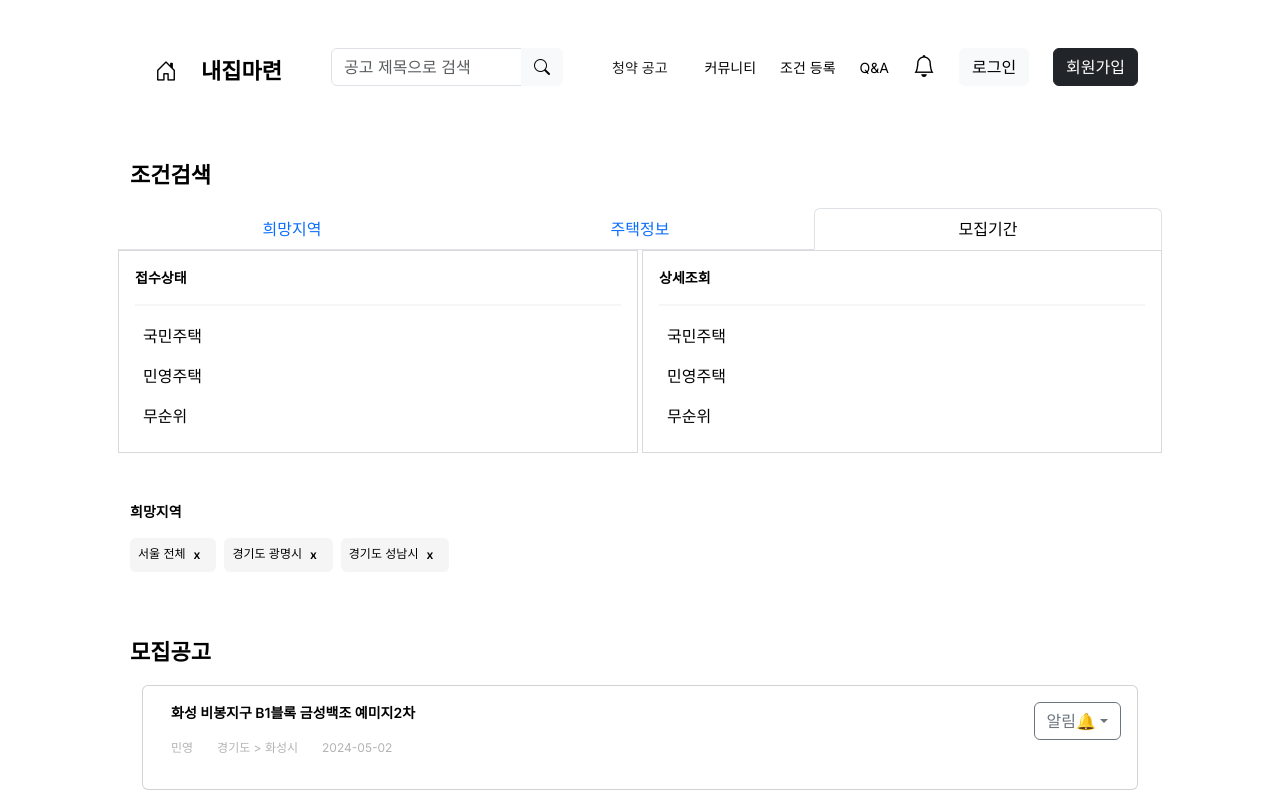
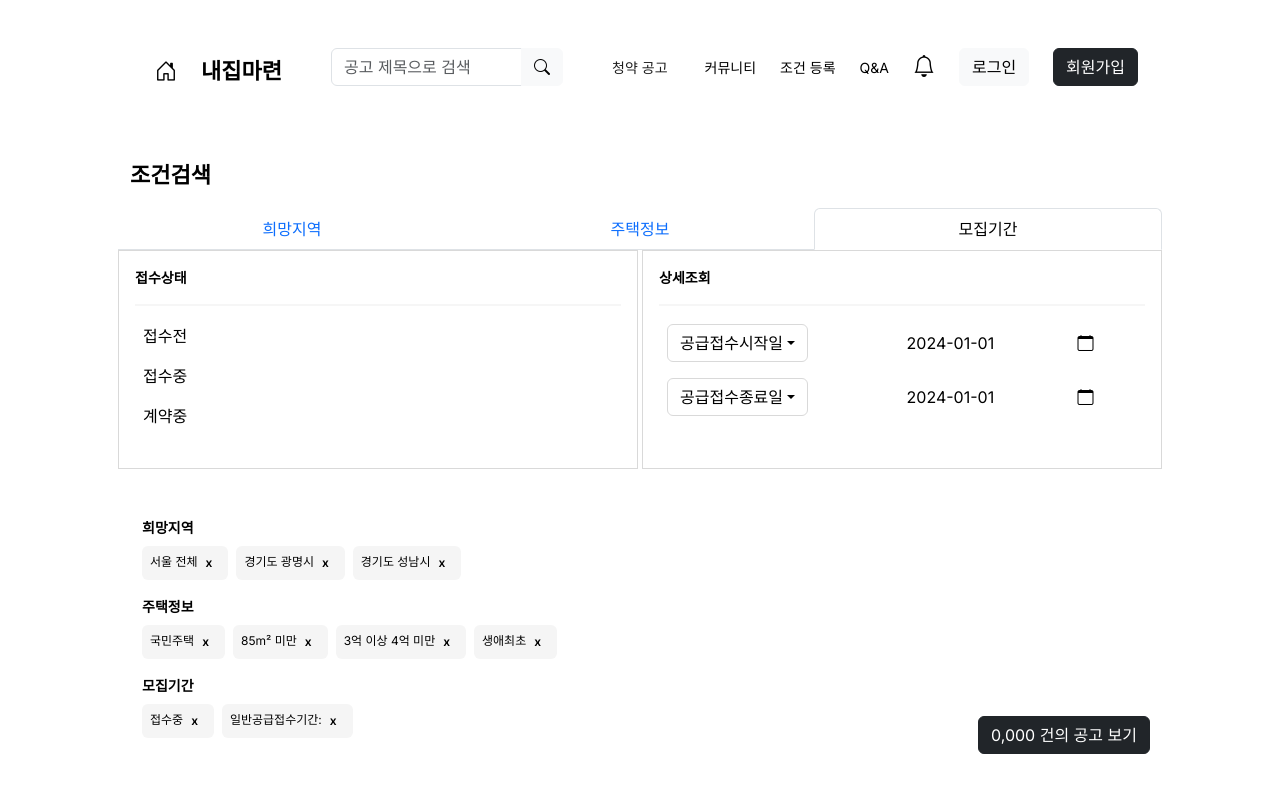
Before and after one commit to ICT-WAS/SpringWebProject, a React (Create React App) app in the folder react-home/home/: page /subscriptions in a window 1280 px wide. Both pictures are taken after a click on the button "모집기간". Shown: the top 800 px of the page. Built offline with nearby package versions, Linux system fonts and the light colour scheme.

Commit message:
알림 드롭다운 변경, 필터 페이지 검색 버튼 및 정렬 드롭다운 생성 레이아웃 추가

```diff
--- a/react-home/home/package.json
+++ b/react-home/home/package.json
@@ -3,6 +3,9 @@
   "version": "0.1.0",
   "private": true,
   "dependencies": {
+    "@fortawesome/fontawesome-svg-core": "^6.7.1",
+    "@fortawesome/free-solid-svg-icons": "^6.7.1",
+    "@fortawesome/react-fontawesome": "^0.2.2",
     "@testing-library/jest-dom": "^5.17.0",
     "@testing-library/react": "^13.4.0",
     "@testing-library/user-event": "^13.5.0",
--- a/react-home/home/src/apply_announcement/ApplyAnouncementListContent.jsx
+++ b/react-home/home/src/apply_announcement/ApplyAnouncementListContent.jsx
@@ -1,4 +1,4 @@
-import { Button, Card, Stack, Table } from 'react-bootstrap';
+import { Button, Card, Dropdown, Stack, Table } from 'react-bootstrap';
 import { Container, Row, Col } from 'react-bootstrap';
 import FilteredTag from './FilteredTag';
 import Nav from 'react-bootstrap/Nav';
@@ -38,6 +38,7 @@ function NewSubscriptionCard({ subscription }) {
   );
 }
 
+/* 모집공고 */
 function NewSubscriptionCards() {
   /* 임시 데이터 */
   const subscriptions = [
@@ -56,7 +57,19 @@ function NewSubscriptionCards() {
       <p className='heading-text'>
           모집공고
         </p>
+        <p className='card-body-text mb-0'>0,000 건</p>
+
       <Stack direction='vertical' gap={3}>
+      <Dropdown className="ms-auto px-3">
+          <Dropdown.Toggle variant="warning" className='dropdown-transparent' >
+            최신순
+          </Dropdown.Toggle>
+          <Dropdown.Menu>
+            <Dropdown.Item href="#/action-1">오래된순</Dropdown.Item>
+            <Dropdown.Item href="#/action-2">어쩌고</Dropdown.Item>
+          </Dropdown.Menu>
+        </Dropdown>
+
         {newSubscriptionList}
       </Stack>
     </>
@@ -66,16 +79,18 @@ function NewSubscriptionCards() {
 function Filters() {
   return (
     <>
+      <Stack direction='horizontal' gap={2} style={{ alignItems: 'flex-end' }}>
+
 
         <Container>
           <Row>
             <Col>
-            <p className='filter-category'>
+              <p className='filter-category mb-2'>
                 희망지역
               </p>
             </Col>
           </Row>
-        <Row>
+          <Row className='mb-3'>
             <Col>
               <Stack direction="horizontal" gap={2}>
                 <FilteredTag filterName={'서울 전체'} />
@@ -84,12 +99,48 @@ function Filters() {
               </Stack>
             </Col>
           </Row>
+
+          <Row>
+            <Col>
+              <p className='filter-category mb-2'>
+                주택정보
+              </p>
+            </Col>
+          </Row>
+          <Row className='mb-3'>
+            <Col>
+              <Stack direction="horizontal" gap={2}>
+                <FilteredTag filterName={'국민주택'} />
+                <FilteredTag filterName={'85m² 미만'} />
+                <FilteredTag filterName={'3억 이상 4억 미만'} />
+                <FilteredTag filterName={'생애최초'} />
+              </Stack>
+            </Col>
+          </Row>
+
+          <Row>
+            <Col>
+              <p className='filter-category mb-2'>
+                모집기간
+              </p>
+            </Col>
+          </Row>
+          <Row className='mb-3'>
+            <Col>
+              <Stack direction="horizontal" gap={2}>
+                <FilteredTag filterName={'접수중'} />
+                <FilteredTag filterName={'일반공급접수기간:'} />
+              </Stack>
+            </Col>
+          </Row>
+
         </Container>
-      <div>
-        <p className='filter-values'>
 
-        </p>
-      </div>
+
+        <Button variant='dark' style={{ whiteSpace: 'nowrap' }}>
+          0,000 건의 공고 보기
+        </Button>
+      </Stack>
     </>
   );
 }
@@ -359,11 +410,11 @@ function ApplicationPeriod() {
             <Table hover borderless>
               <tbody>
                 <tr>
-                  <td>국민주택</td></tr>
+                  <td>접수전</td></tr>
                 <tr>
-                  <td>민영주택</td></tr>
+                  <td>접수중</td></tr>
                 <tr>
-                  <td>무순위</td></tr>
+                  <td>계약중</td></tr>
               </tbody>
 
             </Table>
@@ -379,11 +430,50 @@ function ApplicationPeriod() {
             <Table hover borderless>
               <tbody>
                 <tr>
-                  <td>국민주택</td></tr>
+                  <td>
+                    <Dropdown>
+                      <Dropdown.Toggle variant="warning" className='dropdown-transparent' >
+                        공급접수시작일
+                      </Dropdown.Toggle>
+
+                      <Dropdown.Menu>
+                        <Dropdown.Item href="#/action-1">일반공급접수시작일</Dropdown.Item>
+                        <Dropdown.Item href="#/action-2">특별공급접수시작일</Dropdown.Item>
+                      </Dropdown.Menu>
+                    </Dropdown>
+                  </td>
+                  <td>
+                    2024-01-01
+                  </td>
+                  <td>
+                    <Button className='btn-transparent'>
+                      <i className='bi bi-calendar' />
+                    </Button>
+                  </td>
+                </tr>
                 <tr>
-                  <td>민영주택</td></tr>
-                <tr>
-                  <td>무순위</td></tr>
+                  <td>
+                    <Dropdown>
+                      <Dropdown.Toggle variant="warning" className='dropdown-transparent' >
+                        공급접수종료일
+                      </Dropdown.Toggle>
+
+                      <Dropdown.Menu>
+                        <Dropdown.Item href="#/action-1">일반공급접수종료일</Dropdown.Item>
+                        <Dropdown.Item href="#/action-2">특별공급접수종료일</Dropdown.Item>
+                      </Dropdown.Menu>
+                    </Dropdown>
+                  </td>
+                  <td>
+                    2024-01-01
+                  </td>
+                  <td>
+                    <Button className='btn-transparent'>
+                      <i className='bi bi-calendar' />
+                    </Button>
+                  </td>
+                </tr>
+
               </tbody>
 
             </Table>
--- a/react-home/home/src/apply_announcement/NotificationButton.jsx
+++ b/react-home/home/src/apply_announcement/NotificationButton.jsx
@@ -3,17 +3,17 @@ import { Dropdown, DropdownButton } from "react-bootstrap";
 export default function NotificationButton() {
     return (
       <>
-        <DropdownButton
-          variant="outline-secondary"
-          title="알림🔔"
-          id="input-group-dropdown-2"
-          align="end"
-        >
+          <Dropdown>
+          <Dropdown.Toggle variant="warning" className='dropdown-transparent' >
+          <i className="bi bi-bell"/>알림
+      </Dropdown.Toggle>
 
-          <Dropdown.Item href="#">모두 알림</Dropdown.Item>
-          <Dropdown.Item href="#">일반 알림</Dropdown.Item>
-          <Dropdown.Item href="#">특별 알림</Dropdown.Item>
-        </DropdownButton>
+      <Dropdown.Menu>
+        <Dropdown.Item href="#/action-1">모두 알림</Dropdown.Item>
+        <Dropdown.Item href="#/action-2">일반 알림</Dropdown.Item>
+        <Dropdown.Item href="#/action-3">특별 알림</Dropdown.Item>
+      </Dropdown.Menu>
+        </Dropdown>
       </>
     );
   }
--- a/react-home/home/src/common/Common.css
+++ b/react-home/home/src/common/Common.css
@@ -32,11 +32,13 @@ p {
 .card-header-text {
     font-weight: 600;
     font-size: 14px;
+    margin-bottom: 0.5rem;
 }
 
 .card-body-text {
     color: #B3B3B3;
-    font-size: 12px;
+    font-size: 13px;
+    margin-bottom: 0.25rem;
 }
 
 .filter-category {
@@ -73,8 +75,8 @@ p {
 }
 
 .scrollable-table {
-  min-height: 15vh;
-  max-height: 15vh; /* 스크롤 영역 높이 제한 */
+  min-height: 17vh;
+  max-height: 17vh; /* 스크롤 영역 높이 제한 */
   overflow-y: auto; /* 수직 스크롤 활성화 */
 }
 
@@ -106,10 +108,27 @@ p {
     background-image: none;
 }
 
+.btn-transparent {
+  border-color: transparent !important;
+    background-color: transparent !important;
+    background-image: none !important;
+    color: #000000 !important;
+    font-size: 1.25rem;
+}
+
+td {
+  align-content: center;
+}
+
 .text-search {
   border-color: transparent;
   border-radius: 10px;
   outline: none;
+}
+
+.dropdown-transparent {
+    background-color: transparent !important;
+    border-color: #D9D9D9 !important;
 }
 
 /* housing-data */
@@ -139,7 +158,7 @@ p {
 
 .housing-data h3 {
   font-size: 0.75em;
-  margin-top: 15px;
+  margin-top: 14px;
 }
 
 .housing-data p {
--- a/react-home/home/src/main/MainContent.jsx
+++ b/react-home/home/src/main/MainContent.jsx
@@ -3,6 +3,7 @@ import { Container, Row, Col } from 'react-bootstrap';
 import Dropdown from 'react-bootstrap/Dropdown';
 import DropdownButton from 'react-bootstrap/DropdownButton';
 import CommunityCard from '../community/CommunityCard';
+import NotificationButton from '../apply_announcement/NotificationButton';
 
 function CommunityCards() {
 
@@ -28,24 +29,6 @@ function CommunityCards() {
         {communityCardList}
       </Stack>
 
-    </>
-  );
-}
-
-function NotificationButton() {
-  return (
-    <>
-      <DropdownButton
-        variant="outline-secondary"
-        title="알림🔔"
-        id="input-group-dropdown-2"
-        align="end"
-      >
-
-        <Dropdown.Item href="#">모두 알림</Dropdown.Item>
-        <Dropdown.Item href="#">일반 알림</Dropdown.Item>
-        <Dropdown.Item href="#">특별 알림</Dropdown.Item>
-      </DropdownButton>
     </>
   );
 }
```
Also changed, not shown: 1 other file (tests, documents, lock files or other folders). Lines whose indentation alone changed are shown as unchanged.
